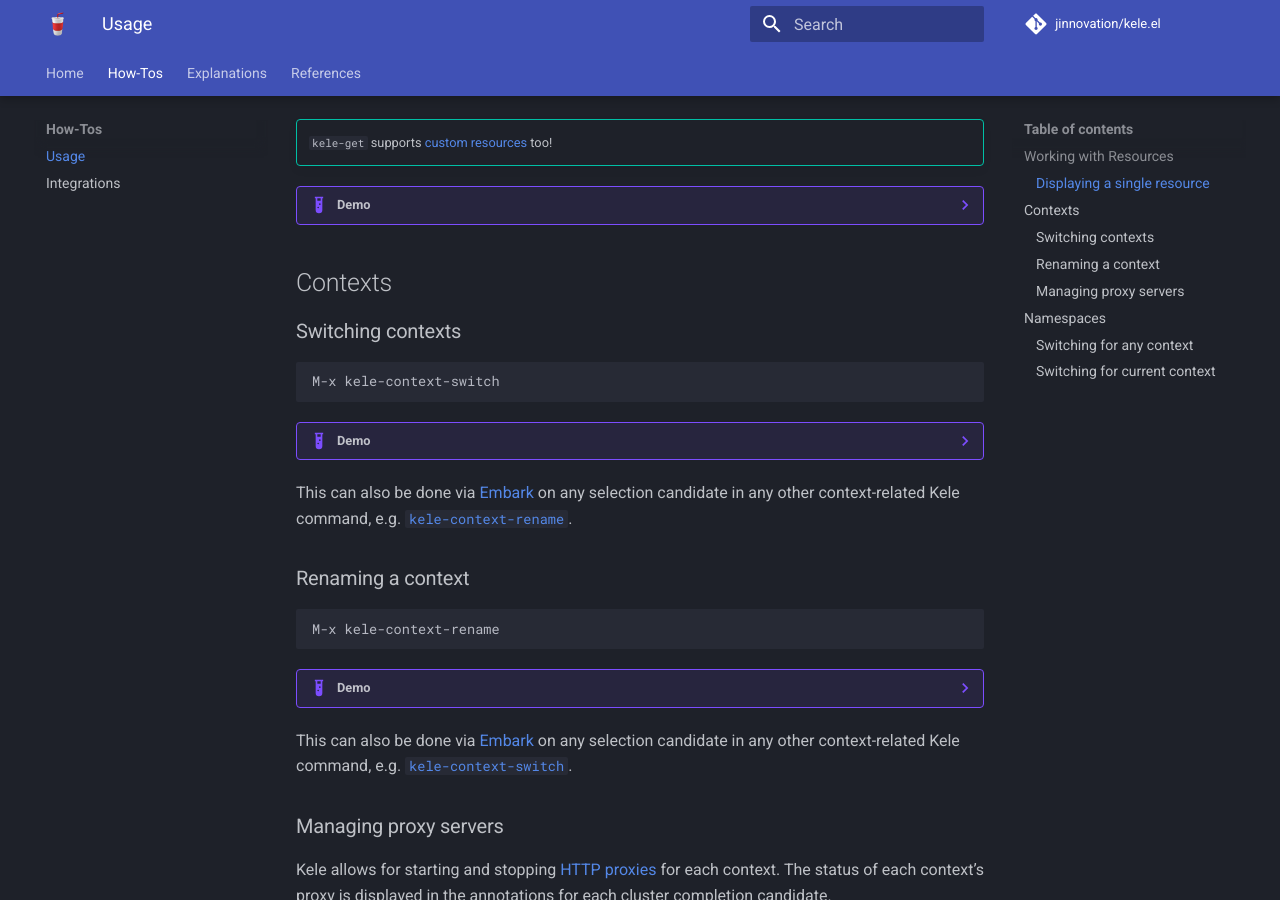
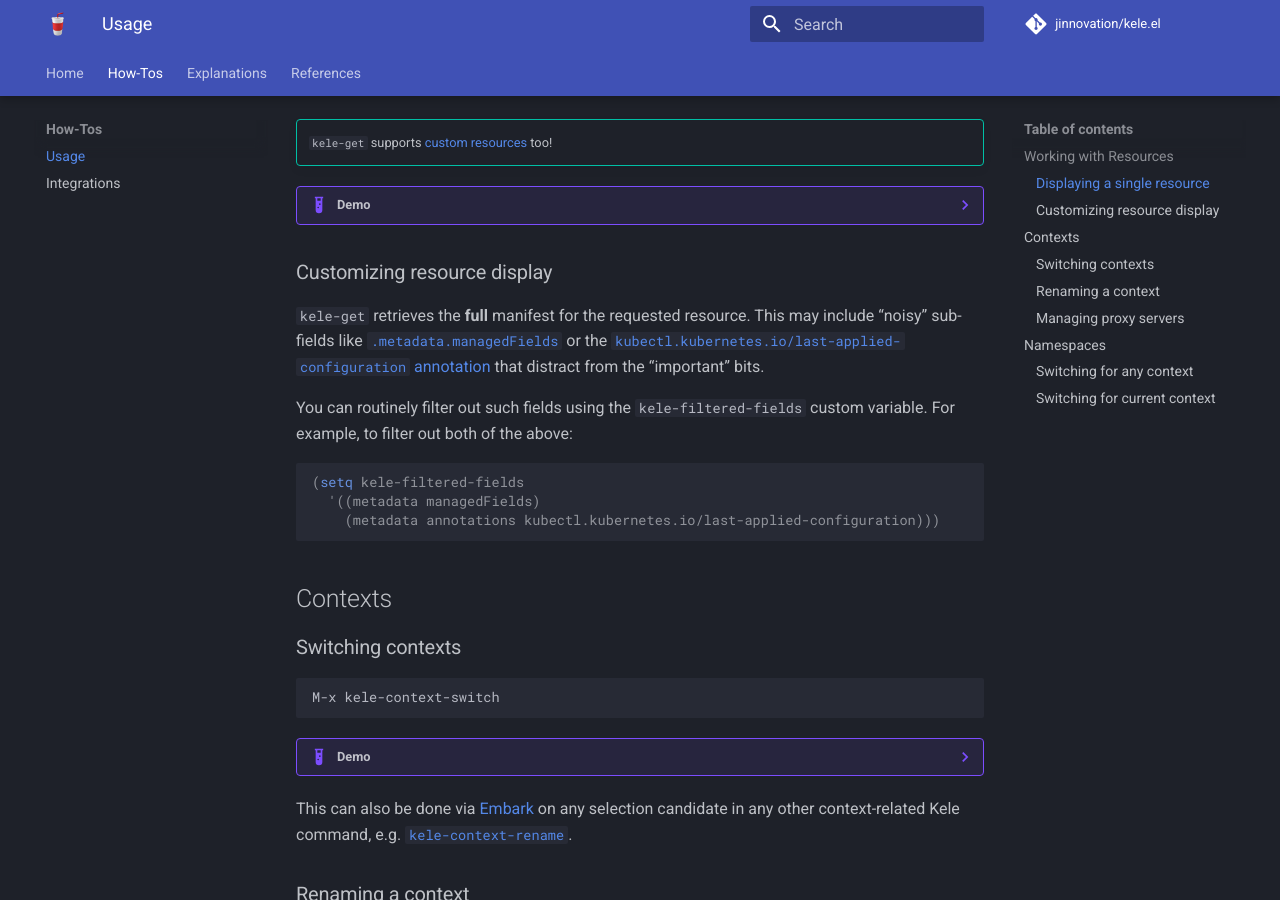
Before and after one commit to jinnovation/kele.el, an MkDocs documentation site: the page built from docs/how-tos/usage.md, in a window 1280 px wide and 900 px high, scrolled down 599 px. Built offline with MkDocs 1.6.1 and Material for MkDocs 9.7.7, drawn with Linux system fonts in a browser that asks for light colours; comment, search, counter and statistics services are not loaded.

Commit message:
Implement mechanism for filtering out fields from `kele-get` output (#79)
Closes #58.

````diff
--- a/docs/how-tos/usage.md
+++ b/docs/how-tos/usage.md
@@ -29,6 +29,22 @@ candidates for:
 ??? example "Demo"
 
     ![](./img/kele-get.gif)
+
+### Customizing resource display
+
+`kele-get` retrieves the **full** manifest for the requested resource. This may
+include "noisy" sub-fields like [`.metadata.managedFields`][managed-fields] or
+the [`kubectl.kubernetes.io/last-applied-configuration`
+annotation][last-applied-config] that distract from the "important" bits.
+
+You can routinely filter out such fields using the `kele-filtered-fields` custom
+variable. For example, to filter out both of the above:
+
+```emacs-lisp
+(setq kele-filtered-fields
+  '((metadata managedFields)
+    (metadata annotations kubectl.kubernetes.io/last-applied-configuration)))
+```
 
 ## Contexts
 
@@ -105,3 +121,6 @@ M-x kele-namespace-switch-for-current-context
 
 [Embark]: https://github.com/oantolin/embark
 [custom resources]: https://kubernetes.io/docs/concepts/extend-kubernetes/api-extension/custom-resources/
+
+[managed-fields]: https://kubernetes.io/docs/reference/using-api/server-side-apply/#field-management
+[last-applied-config]: https://kubernetes.io/docs/tasks/manage-kubernetes-objects/declarative-config/#how-to-create-objects
````
Also changed, not shown: docs/references/changelog.md (+2 -0 lines), 2 other files.
